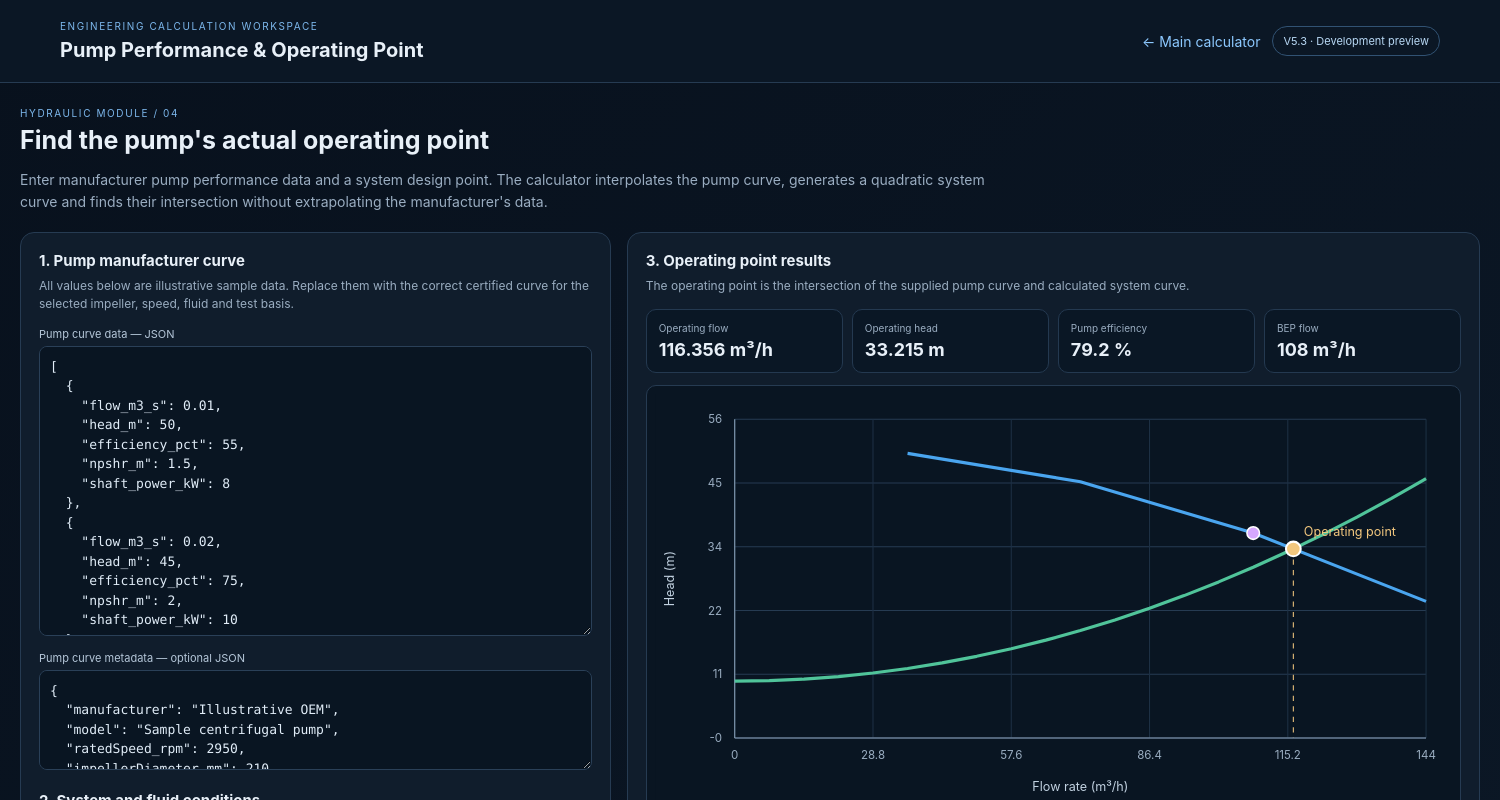
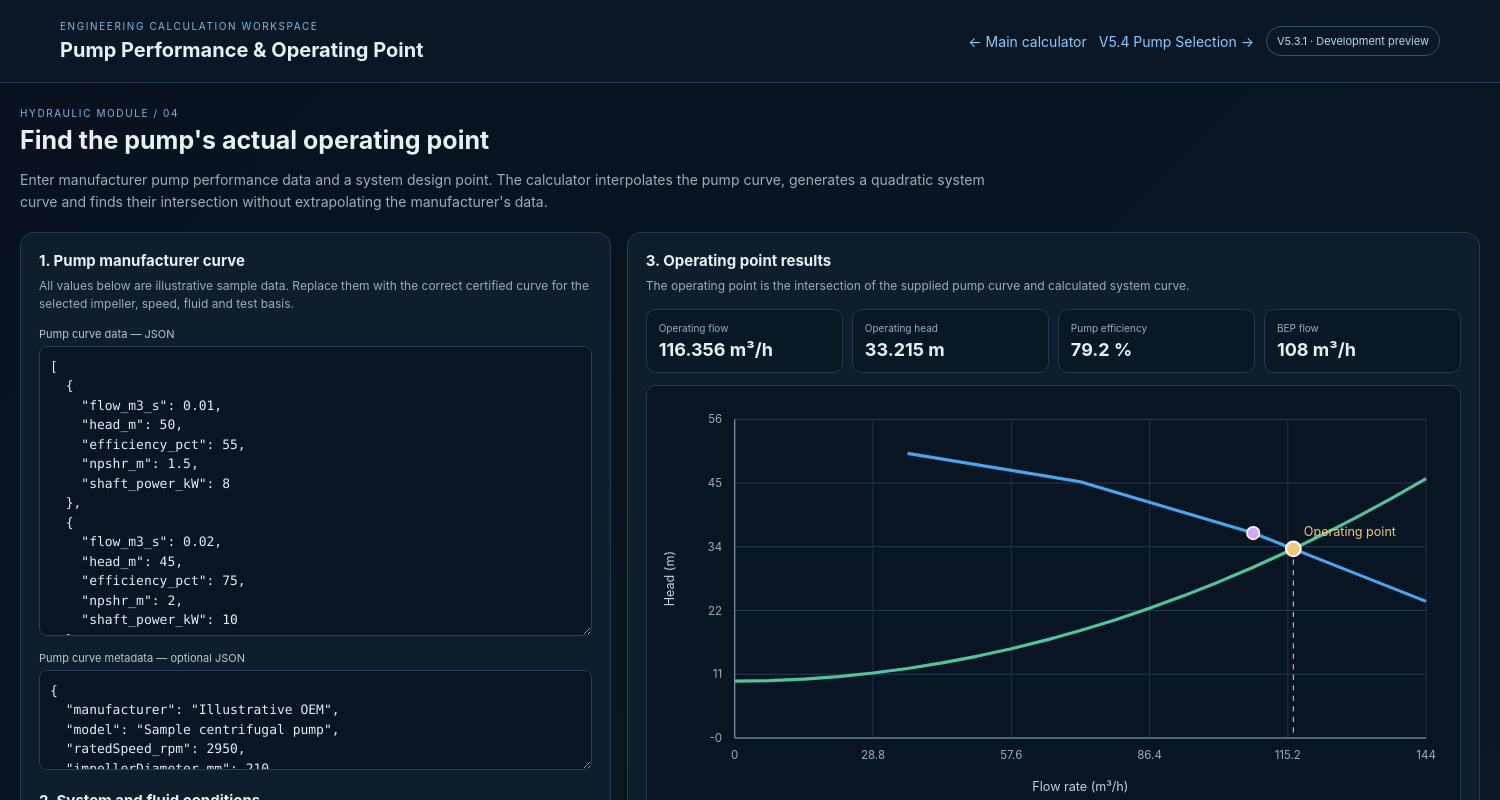
Before and after one commit to jeeva-source/pump-hydraulics-engineering-suite, an Electron app: page app/pump-performance.html in a window 1500 px wide. Shown: the top 800 px of the page. Drawn offline with Linux system fonts and the light colour scheme.

Commit message:
Update V5.4 application and release documentation: app/pump-performance.html

```diff
--- a/app/pump-performance.html
+++ b/app/pump-performance.html
@@ -16,7 +16,7 @@ label{display:block;font-size:11px;color:#b5c7d9;margin:12px 0 5px}input,textare
 .notice{margin-top:14px;padding:12px;border:1px solid #66502d;background:#332a1c;border-radius:9px;color:var(--amber);font-size:12px;line-height:1.5}.notice ul{margin:7px 0 0;padding-left:20px}.foot{font-size:11px;color:#8197ae;line-height:1.6;margin-top:18px}
 @media(max-width:980px){.grid{grid-template-columns:1fr}.metrics{grid-template-columns:repeat(2,1fr)}}@media(max-width:550px){main{padding:0 12px}.fields{grid-template-columns:1fr}}
 </style></head><body>
-<header><div><div class="eyebrow">Engineering calculation workspace</div><h1>Pump Performance & Operating Point</h1></div><div style="display:flex;align-items:center;gap:12px;flex-wrap:wrap"><a href="./index.html">← Main calculator</a><div class="version">V5.3 · Development preview</div></div></header>
+<header><div><div class="eyebrow">Engineering calculation workspace</div><h1>Pump Performance & Operating Point</h1></div><div style="display:flex;align-items:center;gap:12px;flex-wrap:wrap"><a href="./index.html">← Main calculator</a><a href="./pump-selection.html">V5.4 Pump Selection →</a><div class="version">V5.3.1 · Development preview</div></div></header>
 <main><div class="intro"><div class="eyebrow">Hydraulic module / 04</div><h2>Find the pump's actual operating point</h2><p>Enter manufacturer pump performance data and a system design point. The calculator interpolates the pump curve, generates a quadratic system curve and finds their intersection without extrapolating the manufacturer's data.</p></div>
 <div class="grid"><section class="panel"><h3>1. Pump manufacturer curve</h3><p class="sub">All values below are illustrative sample data. Replace them with the correct certified curve for the selected impeller, speed, fluid and test basis.</p>
 <label for="pumpCurve">Pump curve data — JSON</label><textarea id="pumpCurve" spellcheck="false"></textarea>
```
